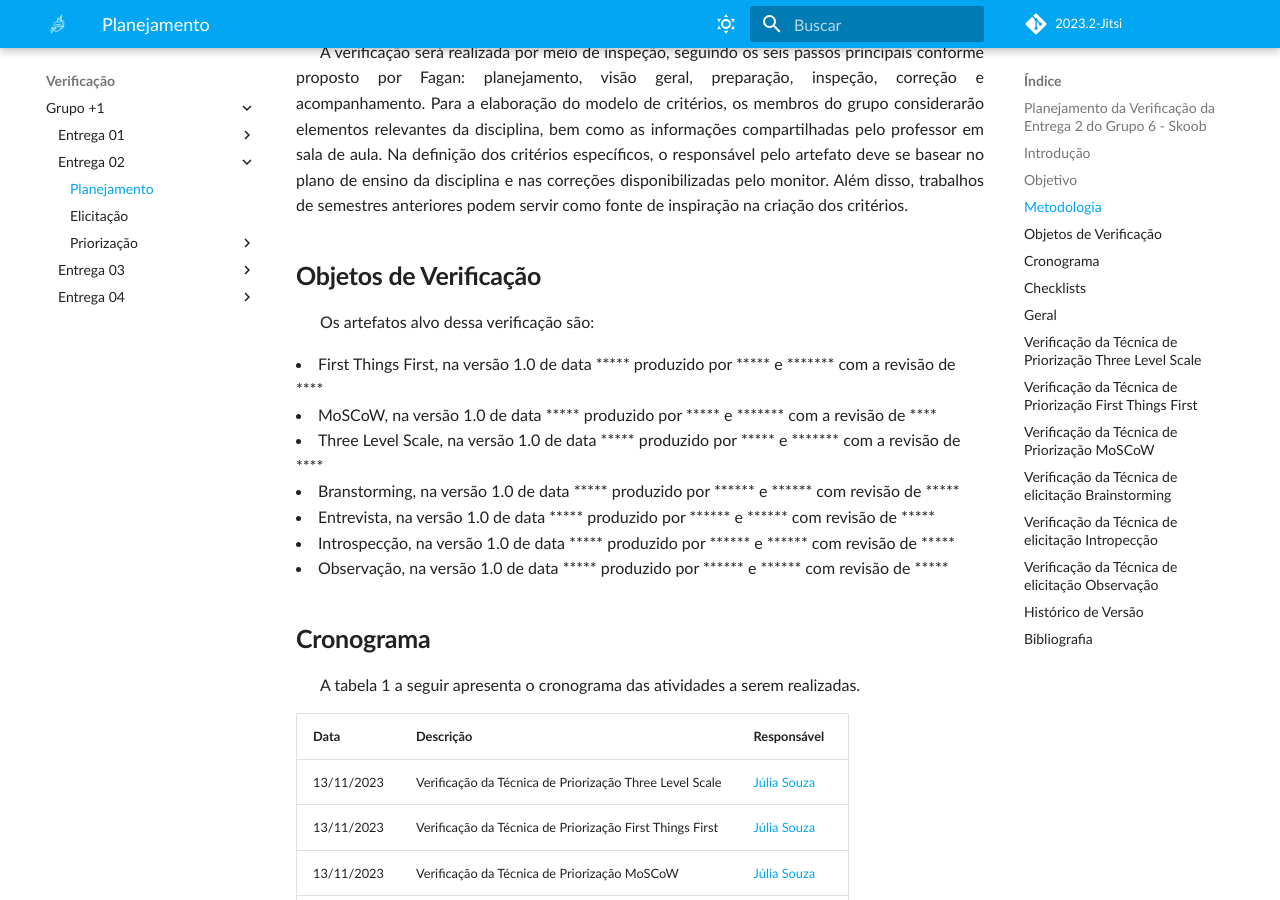
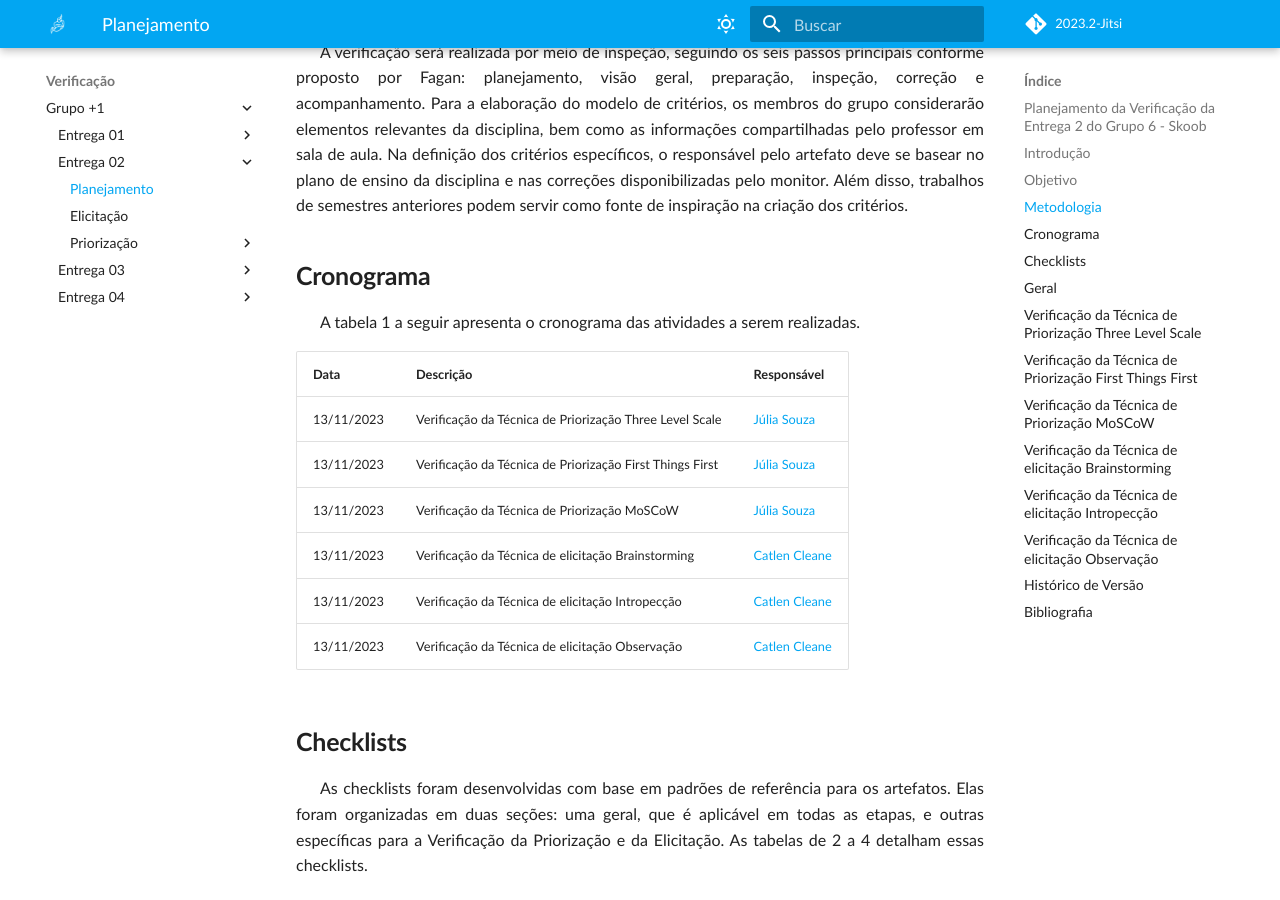
Before and after one commit to Requisitos-de-Software/2023.2-Jitsi, an MkDocs documentation site: the page built from docs/Verificacao/Grupo+1/Entrega_2/Planejamento.md, in a window 1280 px wide and 900 px high, scrolled down 676 px. Built offline with MkDocs 1.6.1 and Material for MkDocs 9.7.7, drawn with Linux system fonts in a browser that asks for light colours; some web fonts are replaced; comment, search, counter and statistics services are not loaded.

Commit message:
pequenas correções

```diff
--- a/docs/Verificacao/Grupo+1/Entrega_2/Planejamento.md
+++ b/docs/Verificacao/Grupo+1/Entrega_2/Planejamento.md
@@ -15,20 +15,7 @@
 &emsp;&emsp;A verificação será realizada por meio de inspeção, seguindo os seis passos principais conforme proposto por Fagan: planejamento, visão geral, preparação, inspeção, correção e acompanhamento. Para a elaboração do modelo de critérios, os membros do grupo considerarão elementos relevantes da disciplina, bem como as informações compartilhadas pelo professor em sala de aula. Na definição dos critérios específicos, o responsável pelo artefato deve se basear no plano de ensino da disciplina e nas correções disponibilizadas pelo monitor. Além disso, trabalhos de semestres anteriores podem servir como fonte de inspiração na criação dos critérios.
 </p>
 
-## **Objetos de Verificação**
-<p align="justify">
-&emsp;&emsp;Os artefatos alvo dessa verificação são:
-<li>First Things First, na versão 1.0 de data ***** produzido por ***** e ******* com a revisão de ****
-</li>
-<li>MoSCoW, na versão 1.0 de data ***** produzido por ***** e ******* com a revisão de ****
-</li>
-<li>Three Level Scale, na versão 1.0 de data ***** produzido por ***** e ******* com a revisão de ****
-</li>
-<li>Branstorming, na versão 1.0 de data ***** produzido por ****** e ****** com revisão de *****</li>
-<li>Entrevista, na versão 1.0 de data ***** produzido por ****** e ****** com revisão de *****</li>
-<li>Introspecção, na versão 1.0 de data ***** produzido por ****** e ****** com revisão de *****</li>
-<li>Observação, na versão 1.0 de data ***** produzido por ****** e ****** com revisão de *****</li>
-</p>
+
 ## **Cronograma**
 <p align="justify">
 &emsp;&emsp;A tabela 1  a seguir apresenta o cronograma das atividades a serem realizadas.</p>
```
Also changed, not shown: docs/Verificacao/Grupo+1/Entrega_3/Planejamento.md (+0 -10 lines), docs/Verificacao/Grupo+1/Entrega_4/Planejamento.md (+0 -8 lines).
